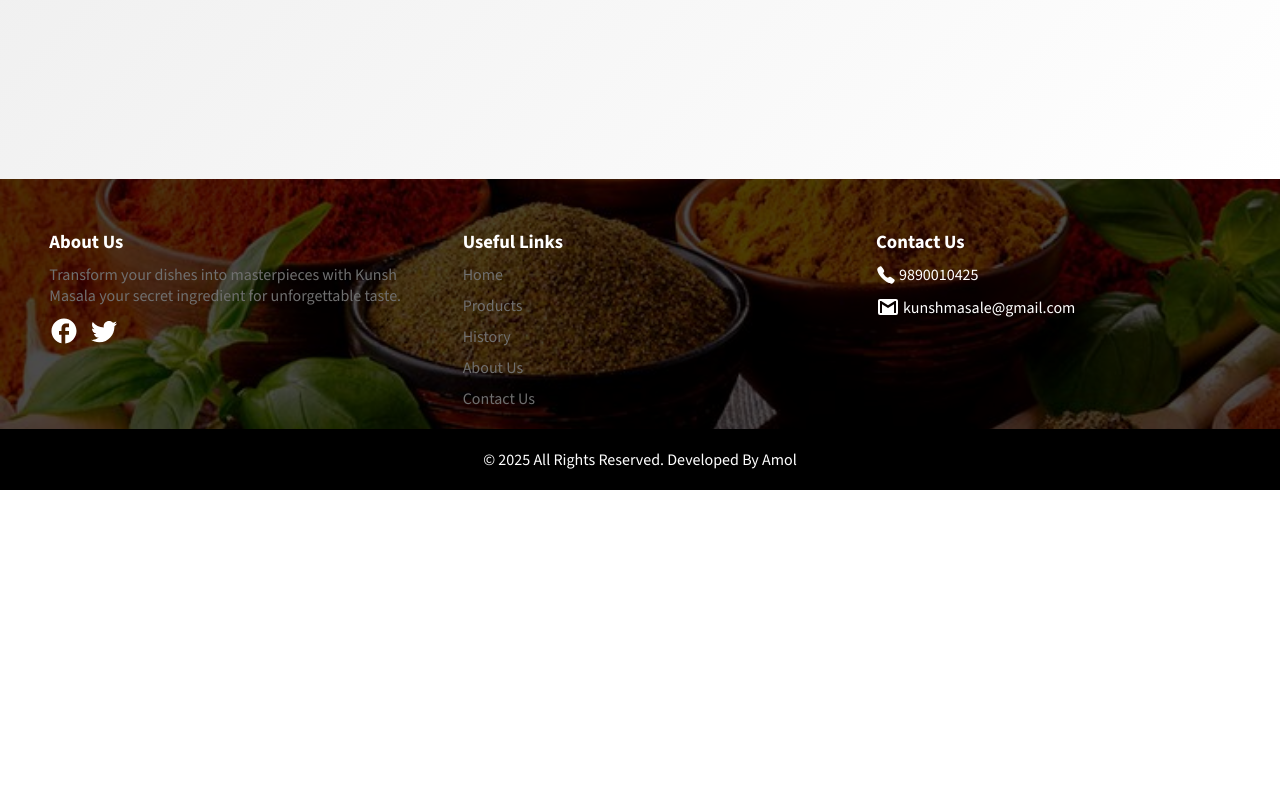
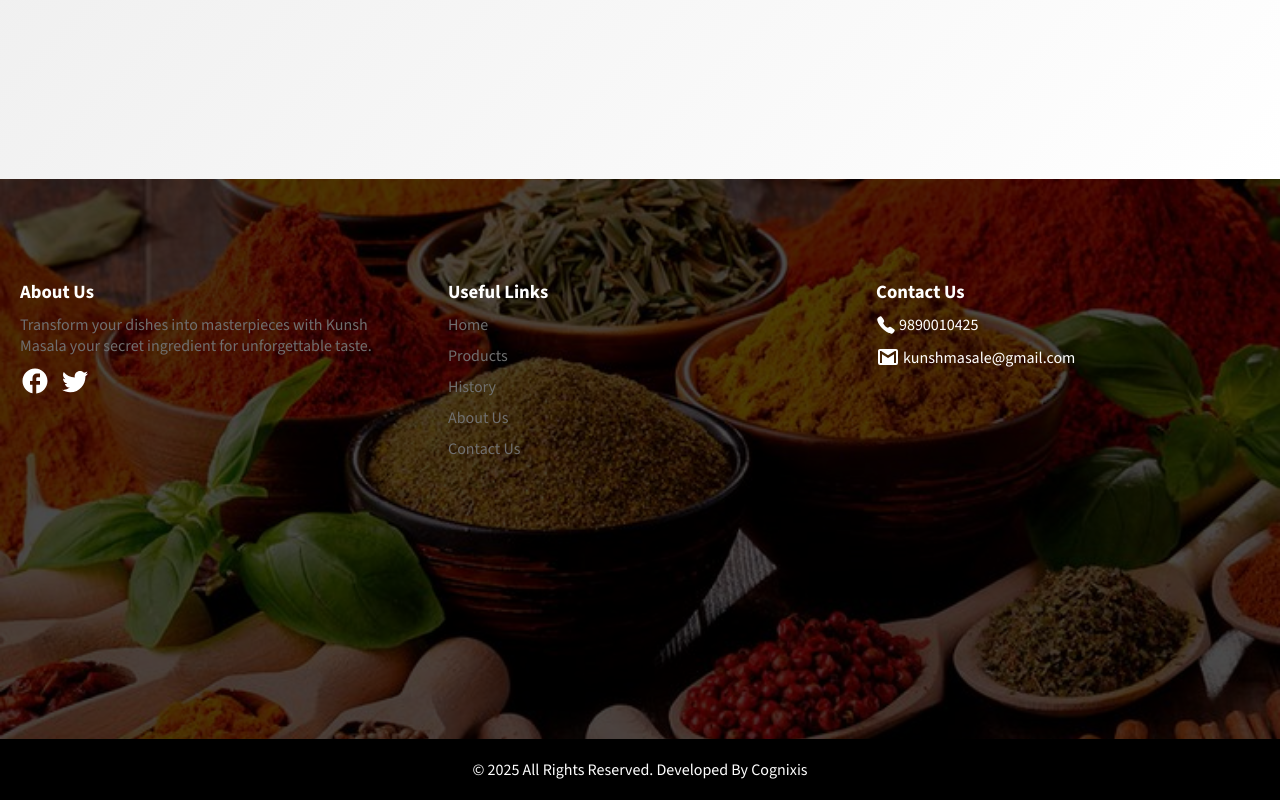
Before and after one commit to AmolWebs/Kunsh-Web, a React (Vite) app: page /contact-us in a window 1280 px wide. Shown: the part 621-1421 px from the top of the page. Before the commit the page ends 1111 px from the top, so only its background shows below. Built offline with nearby package versions, Linux system fonts and the light colour scheme; a web font is replaced by a local one.

Commit message:
footer updation

```diff
--- a/src/components/Footer.css
+++ b/src/components/Footer.css
@@ -7,7 +7,7 @@
 
     object-fit: cover;
 } */
-.image-footer{
+.image-footer {
     background-image: url('/public/spices.jpeg');
     background-size: cover;
     background-position: center;
@@ -18,20 +18,27 @@
     background-color: rgba(0, 0, 0, 0.7);
     position: relative;
     z-index: 1;
-  color: white; /* for contrast */
-  padding: 50px;
+    color: white;
 }
 
-.main-footer::before {
-  content: "";
+.main-footer {
+    display: flex;
+    align-items: start;
+
+    justify-content: space-between;
+    padding: 20px;
+    min-height: 70vh;
+    padding-top: 100px;
 
 }
 
-.footer-heading{
+
+.footer-heading {
     font-weight: bolder;
     /* font-size: 2rem; */
 }
-.footer-sub{
+
+.footer-sub {
     width: 30vw;
     display: flex;
     align-items: start;
@@ -40,27 +47,20 @@
     gap: 10px;
 }
 
-.main-footer{
-    display: flex;
-    align-items: start;
-    justify-content: space-between;
-    padding: 20px;
-    padding-top: 50px;
 
-}
 
-.about-foot-para{
+.about-foot-para {
     color: #6f6f6f;
 }
 
-.social-handle{
+.social-handle {
     display: flex;
     align-items: center;
     justify-content: center;
     gap: 10px;
 }
 
-.social-handle a{
+.social-handle a {
     font-style: none;
     text-decoration: none;
     color: black;
@@ -68,35 +68,37 @@
 
 
 
-.footer-links{
+.footer-links {
     display: flex;
     justify-content: start;
     align-items: start;
     flex-direction: column;
     gap: 10px;
 }
-.footer-links a{
+
+.footer-links a {
     text-decoration: none;
     color: #6f6f6f;
 }
 
 
 
-.footer-contact{
+.footer-contact {
     display: flex;
     align-items: start;
     justify-content: start;
     gap: 10px;
     flex-direction: column;
 }
-.foot-cont{
+
+.foot-cont {
     display: flex;
     justify-content: center;
     align-items: center;
     gap: 3px;
 }
 
-.footer-rights{
+.footer-rights {
     background-color: black;
     color: white;
     text-align: center;
@@ -104,21 +106,23 @@
 }
 
 
-@media (max-width: 768px){
-    .footer-sub{
+@media (max-width: 768px) {
+    .footer-sub {
         width: 100%;
     }
-    .main-footer{
+
+    .main-footer {
 
         flex-direction: column;
         padding: 1.5rem 2rem;
         gap: 40px;
     }
-    .footer-rights{
+
+    .footer-rights {
         padding: 10px;
     }
 
-    .footer-links a{
+    .footer-links a {
         text-decoration: underline;
     }
 }
--- a/src/components/Footer.jsx
+++ b/src/components/Footer.jsx
@@ -46,7 +46,7 @@ const Footer = () => {
                 </div>
             </div>
 
-            <div className="footer-rights">© 2025 All Rights Reserved. Developed By Amol</div>
+            <div className="footer-rights">© 2025 All Rights Reserved. Developed By Cognixis</div>
             </div>
         </footer>
     )
```
Lines whose indentation alone changed are shown as unchanged.
